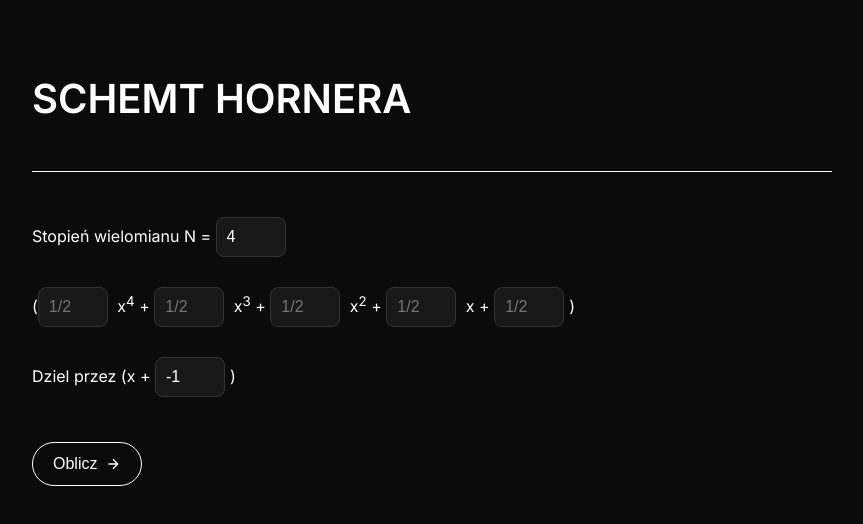
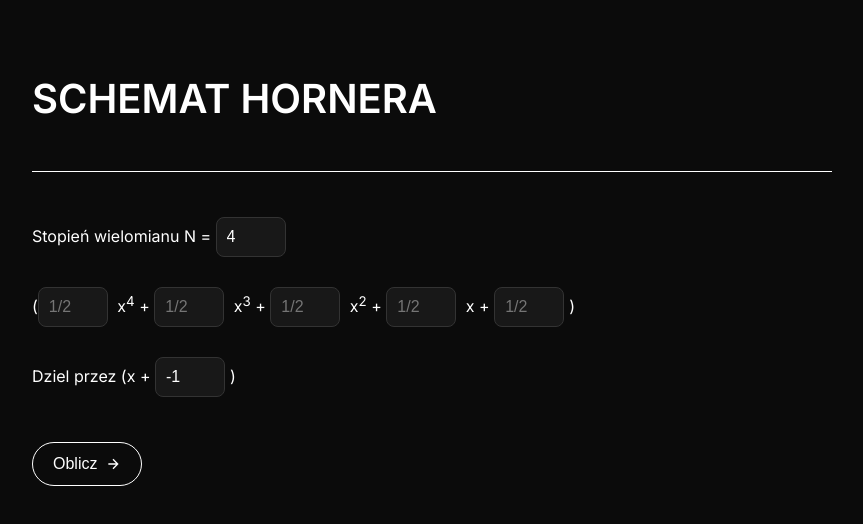
Before and after one commit to Wojreq/horner-front, a plain HTML site: page index.html in a window 1280 px wide. Shown: the whole page, without its empty margins (208-1071 px from the left). Drawn offline with Linux system fonts and the light colour scheme.

Commit message:
Update index.html

```diff
--- a/index.html
+++ b/index.html
@@ -104,7 +104,7 @@ td {
 <body>
 
   <div class="section">
-    <h1>SCHEMT HORNERA</h1>
+    <h1>SCHEMAT HORNERA</h1>
     <hr style="border: none; height: 1px; background-color: #fff; margin: 40px 0;" />
     <div class="input-group">
       <label>Stopień wielomianu N =
```
